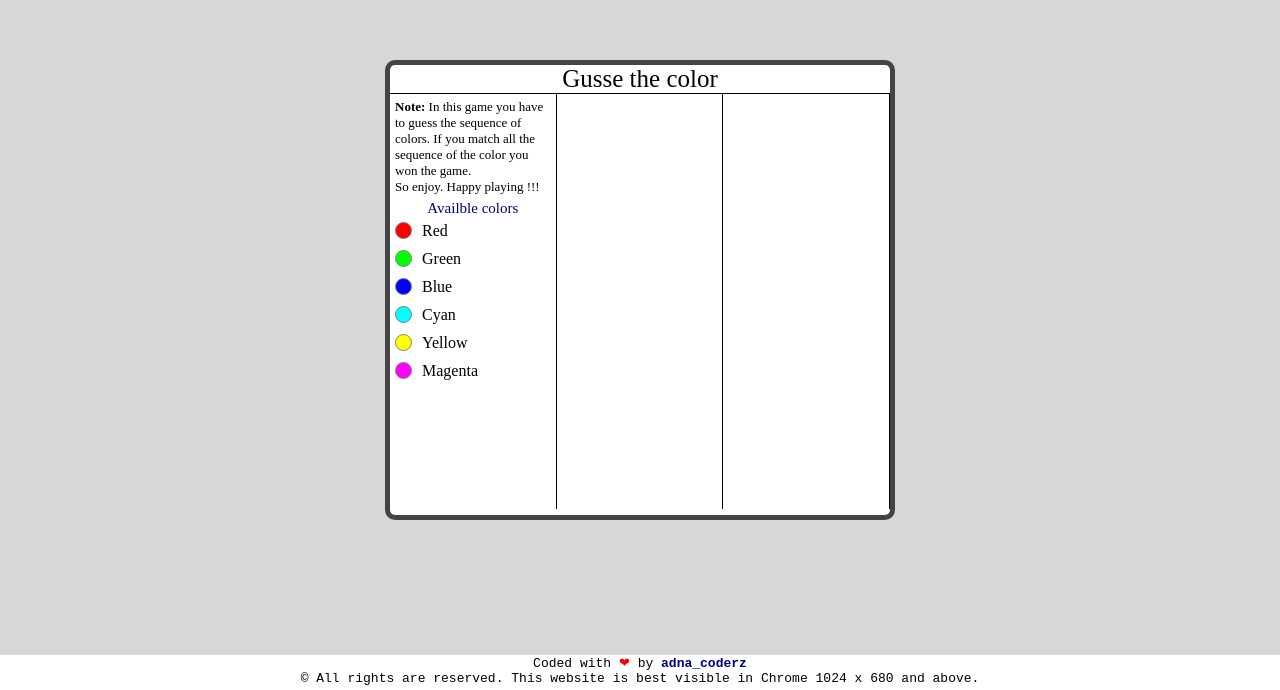
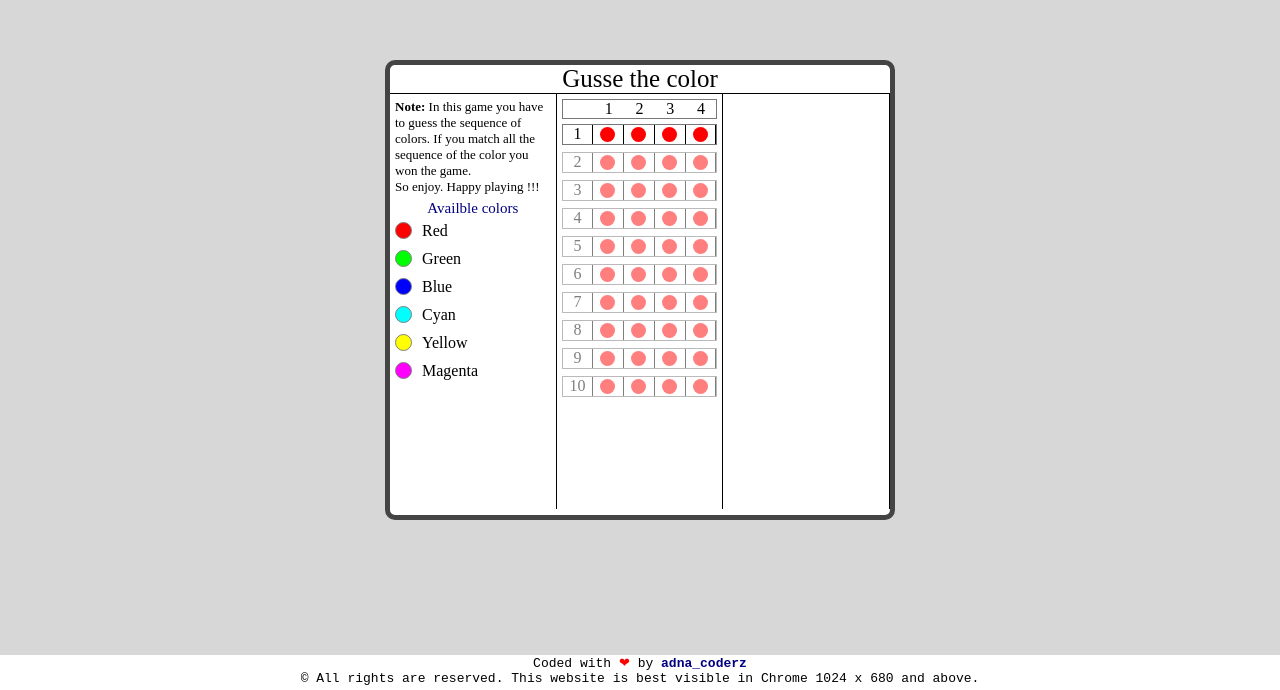
Before and after one commit to mujib2953/Agular_2_Practice, an Angular app in the folder guess-the-color/: page / in a window 1280 px wide. Shown: the part 110-800 px from the top of the page. Built offline with nearby package versions, Linux system fonts and the light colour scheme.

Commit message:
Updated Created skeleton

```diff
--- a/guess-the-color/src/app/game-area/game-area.component.css
+++ b/guess-the-color/src/app/game-area/game-area.component.css
@@ -19,3 +19,35 @@
     font-size: 15px;
     color: navy;
 }
+.inline {
+    display: inline-block;
+}
+.topBar {
+    display: flex;
+    border: 1px solid #777;
+    margin-bottom: 5px;
+}
+.mDiv {
+    width: 20%;
+    text-align: center;
+}
+.row {
+    display: flex;
+    border: 1px solid #777;
+    margin-bottom: 7px;
+}
+.mDivS {
+    width: 20%;
+    text-align: center;
+    border-right: 1px solid;
+}
+.circleDiv {
+    background: red;
+    height: 15px;
+    width: 15px;
+    margin: 2px 0px 2px 7px;
+    border-radius: 50%;
+}
+.disable {
+    opacity: 0.5;
+}
--- a/guess-the-color/src/app/game-area/game-area.component.html
+++ b/guess-the-color/src/app/game-area/game-area.component.html
@@ -15,6 +15,29 @@
 		</div>
 	</div>
 	<div class="expectedArea  vBlock">
+		<div class="topBar">
+			<div class="inline mDiv"></div>
+			<div class="inline mDiv">1</div>
+			<div class="inline mDiv">2</div>
+			<div class="inline mDiv">3</div>
+			<div class="inline mDiv">4</div>
+		</div>
+
+		<div [ngClass]="{'row': true, 'disable': data != nActiveRound }" *ngFor="let data of aRound">
+			<div class="inline mDivS">{{ data }}</div>
+			<div class="inline mDivS">
+				<div class="circleDiv"></div>
+			</div>
+			<div class="inline mDivS">
+				<div class="circleDiv"></div>
+			</div>
+			<div class="inline mDivS">
+				<div class="circleDiv"></div>
+			</div>
+			<div class="inline mDivS">
+				<div class="circleDiv"></div>
+			</div>
+		</div>
 
 	</div>
 	<div class="outputArea  vBlock"></div>
--- a/guess-the-color/src/app/game-area/game-area.component.ts
+++ b/guess-the-color/src/app/game-area/game-area.component.ts
@@ -1,4 +1,6 @@
 import { Component, OnInit } from '@angular/core';
+
+import { MyCustomService } from '../my-custom.service';
 
 @Component({
 	selector: 'app-game-area',
@@ -7,7 +9,15 @@ import { Component, OnInit } from '@angular/core';
 })
 export class GameAreaComponent implements OnInit {
 
-	constructor() { }
+	aRound: any;
+	nActiveRound: number;
+
+	constructor(
+		myService: MyCustomService
+	) {
+		this.aRound = myService.sharedData.aRoundCount;
+		this.nActiveRound = myService.sharedData.nActiveRound;
+	}
 
 	ngOnInit() {
 	}
--- a/guess-the-color/src/app/my-custom.service.ts
+++ b/guess-the-color/src/app/my-custom.service.ts
@@ -6,7 +6,9 @@ export class MyCustomService {
 	sharedData: any  = {
 		textData: {
 			gameTitle: 'Gusse the color',
-		}
+		},
+		aRoundCount: Array( 10 ).fill(10).map( (x,i) => ( i + 1 ) ),
+		nActiveRound: 1,
 	};
 
 	constructor() { }
```
